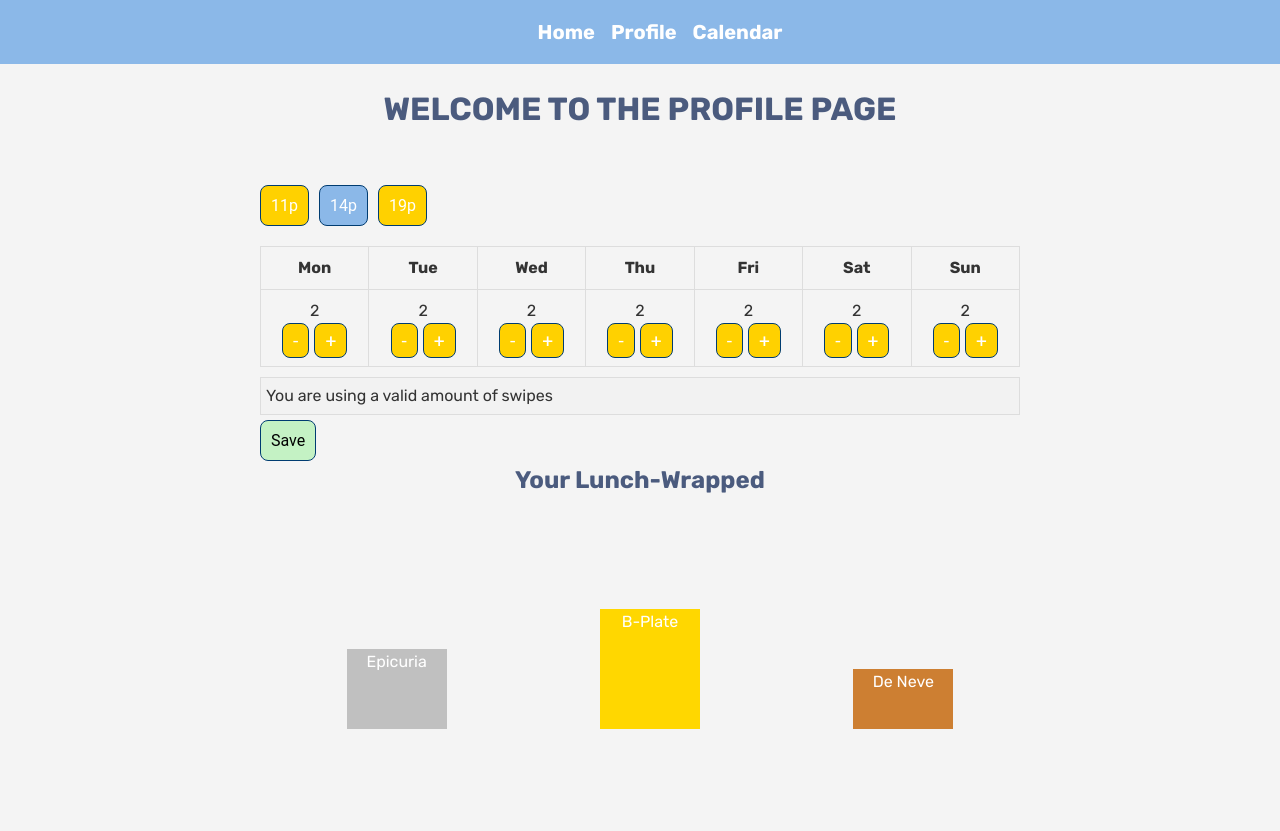
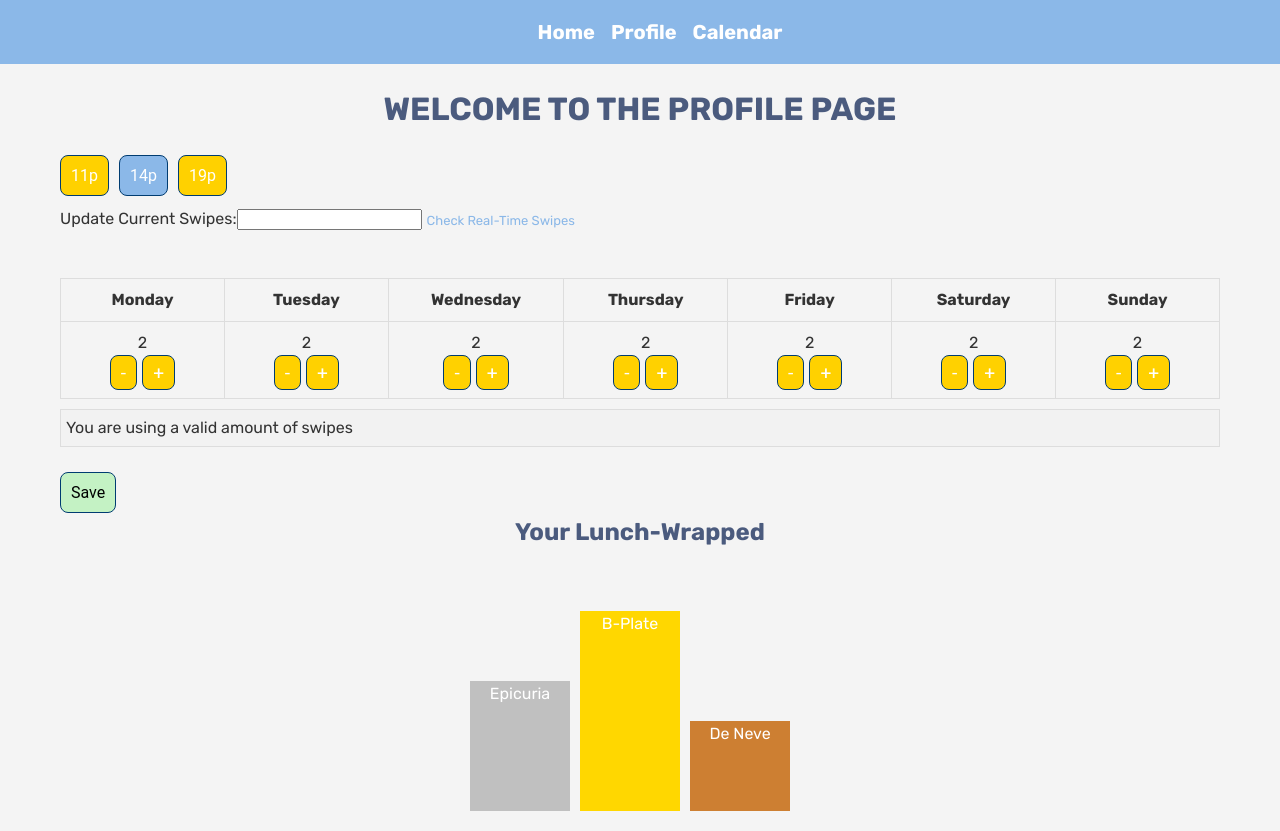
Before and after one commit to occost/Ucla-Swipe-Tracker, a Next.js app in the folder ucla-swiper-planner/: page /Profile in a window 1280 px wide. Before the commit the page ends 800 px from the top, so only its background shows below. Built offline with nearby package versions, Linux system fonts and the light colour scheme.

Commit message:
Added update swipes Form/ Css
I created a form so that the user can update the total amount of swipes they have currently by checking official UCLA swipes website. I changed the podium so that they are closer.

```diff
--- a/ucla-swiper-planner/src/app/components/UserPreferences.js
+++ b/ucla-swiper-planner/src/app/components/UserPreferences.js
@@ -15,13 +15,13 @@ import styles from '../styles/Profile.module.css'; // Import your CSS file for s
 const SwipePlanner = () => {
   const [selectedOption, setSelectedOption] = useState("14p"); // Default selection
   const [swipeValues, setSwipeValues] = useState({
-    Mon: 2,
-    Tue: 2,
-    Wed: 2,
-    Thu: 2,
-    Fri: 2,
-    Sat: 2,
-    Sun: 2,
+    Monday: 2,
+    Tuesday: 2,
+    Wednesday: 2,
+    Thursday: 2,
+    Friday: 2,
+    Saturday: 2,
+    Sunday: 2,
   });
   const [message, setMessage] = useState("You are using a valid amount of swipes"); // Message for swipe limit
 
@@ -115,6 +115,13 @@ const SwipePlanner = () => {
   //     });
   // };
 
+  const [currentSwipes, setCurrentSwipes] = useState(""); // State to manage the entered number
+
+  const handleCurrentSwipesChange = (e) => {
+    // Update the state when the input value changes
+    setCurrentSwipes(e.target.value);
+  };
+
   return (
     <div className={styles.container}>
       <h1 className={styles.title}>WELCOME TO THE PROFILE PAGE</h1>
@@ -137,6 +144,23 @@ const SwipePlanner = () => {
         >
           19p
         </button>
+
+      </div>
+
+      <div>
+        <form className={styles.formContainer}>
+          <label className={styles.formLabelCont}>
+            Update Current Swipes:
+            <input
+              type="number"
+              value={currentSwipes}
+              onChange={handleCurrentSwipesChange}
+            />
+          </label>
+          <p className={styles.updateSwipes}>
+            <a href="https://myhousing.hhs.ucla.edu/shib/swipes" target="_blank" rel="noopener noreferrer">Check Real-Time Swipes</a>
+          </p>
+        </form>
       </div>
 
       <table className={styles.table}>
@@ -163,12 +187,18 @@ const SwipePlanner = () => {
       </table>
       {message && <div className={styles.message}>{message}</div>}
 
+      {/* <button className={`${styles.button} ${styles.saveButton}`} >
+        Save
+      </button> */}
+
       <button className={`${styles.button} ${styles.saveButton}`} >
         Save
       </button>
 
       {/* onClick={handleSaveToFirestore} */}
-      <h2 className={styles.podiumMessage}>Your Lunch-Wrapped</h2>
+      <h2 className={styles.podiumMessage}>
+        Your Lunch-Wrapped
+      </h2>
 
     </div>
   );
--- a/ucla-swiper-planner/src/app/styles/Profile.module.css
+++ b/ucla-swiper-planner/src/app/styles/Profile.module.css
@@ -5,16 +5,31 @@
   /* Center the text */
   color: #4b5b7e;
   /* Set text color to white */
-  margin-bottom: 50px;
+  margin-bottom: 20px;
   /* Add margin to create space below the title, adjust as needed */
   /* text-shadow: 2px 2px 4px rgba(0, 0, 0, 0.5); */
   /* Add a subtle 3D text shadow */
 }
 
+.formLabelCont{
+  margin-right: 5px;
+}
+
+.updateSwipes{
+  padding-top: 5px;
+  font-size: small;
+}
+
+.formContainer {
+  display: flex;
+  margin-top: 10px;
+  margin-bottom: 30px;
+  /* Add margin to separate the form from buttons */
+}
 
 
 .container {
-  max-width: 800px;
+  max-width: 1200px;
   margin: 0 auto;
   padding: 20px;
 }
@@ -22,7 +37,8 @@
 .buttonGroup {
   display: flex;
   gap: 10px;
-  margin-bottom: 20px;
+  margin-bottom: 10px;
+
 }
 
 .button {
@@ -44,6 +60,7 @@
   /* Light green color */
   color: #000;
   margin-top: 5px;
+
   /* Black text color, adjust as needed */
 }
 
@@ -68,8 +85,10 @@
 .table td {
   border: 1px solid #ddd;
   padding: 8px;
+  width: 100px;
   text-align: center;
-  transition: transform 0.2s ease-in-out; /* Added transition */
+  transition: transform 0.2s ease-in-out;
+  /* Added transition */
 }
 
 .adjustButtons {
@@ -119,6 +138,7 @@
   border: 1px solid #ddd;
   background-color: #f2f2f2;
   transition: background-color 0.3s;
+  margin-bottom: 20px;
 }
 
 .message:hover {
@@ -128,8 +148,10 @@
 .podium {
   display: flex;
   align-items: flex-end;
-  justify-content: space-around;
-  margin-top: 20px;
+  /* justify-content: space-around; */
+  margin-right: 10px;
+  justify-content: center;
+
 }
 
 /* Adjust podium block styles for gold, silver, and bronze */
@@ -137,23 +159,27 @@
   width: 100px;
   text-align: center;
   color: white;
-  margin-right: -20px; /* Adjust the negative margin to make podium blocks touch */
+  margin-right: 10px;
+  /* Adjust the negative margin to make podium blocks touch */
 }
 
 .podiumBlock1 {
-  height: 120px;
-  background-color: gold; /* Change the color to gold for the first place */
+  height: 200px;
+  background-color: gold;
+  /* Change the color to gold for the first place */
   order: 2;
 }
 
 .podiumBlock2 {
-  height: 80px;
-  background-color: silver; /* Change the color to silver for the second place */
+  height: 130px;
+  background-color: silver;
+  /* Change the color to silver for the second place */
   order: 1;
 }
 
 .podiumBlock3 {
-  height: 60px;
-  background-color: #cd7f32; /* Change the color to bronze for the third place */
+  height: 90px;
+  background-color: #cd7f32;
+  /* Change the color to bronze for the third place */
   order: 3;
 }
```
Also changed, not shown: ucla-swiper-planner/firebase/FirebaseApp.js (line endings or trailing spaces).
